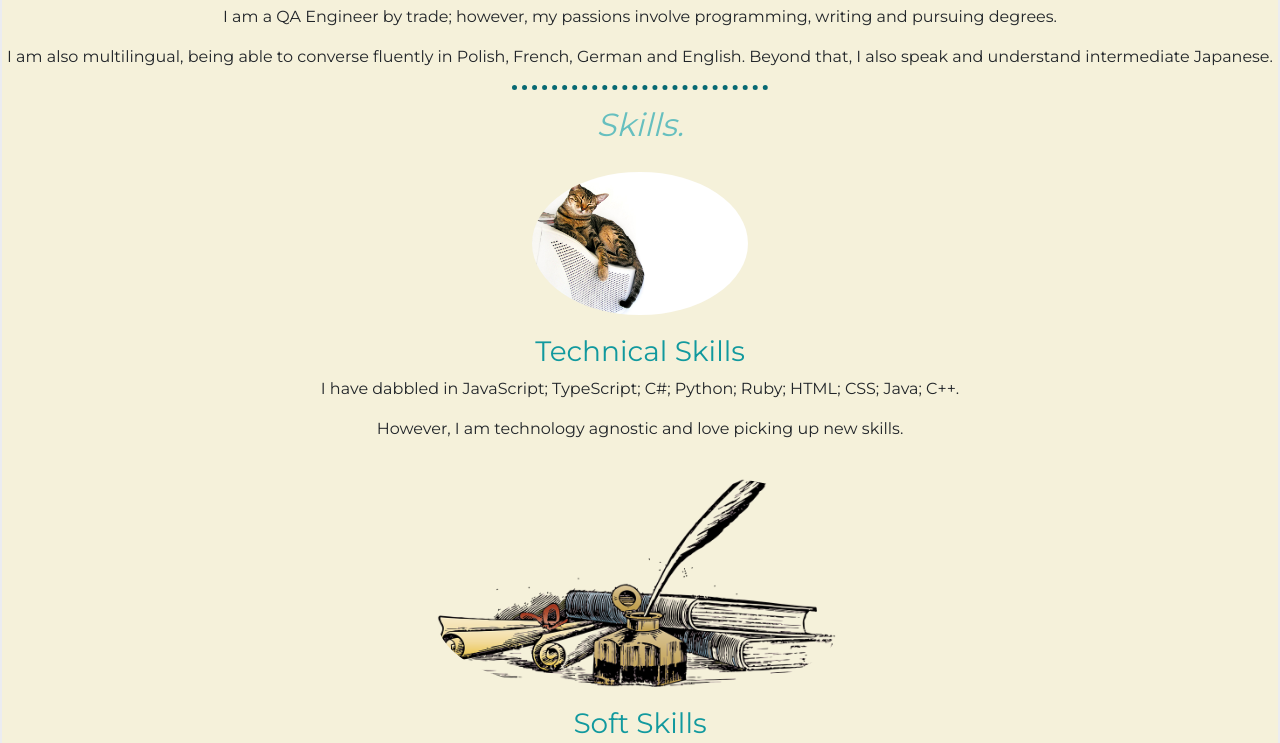
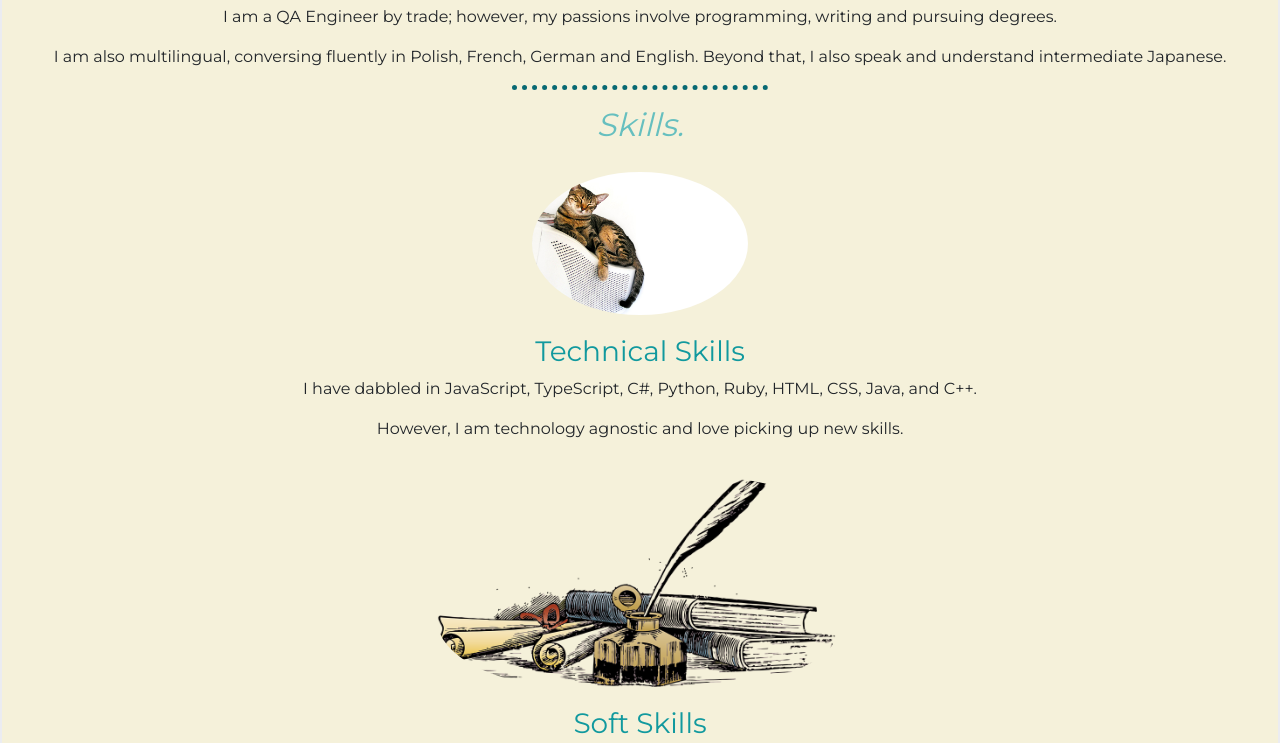
Before and after one commit to HedonisticOpportunist/Personalised-Site, a plain HTML site: page index.html in a window 1280 px wide. Shown: the part 971-1714 px from the top of the page. Drawn offline with nearby package versions, Linux system fonts and the light colour scheme.

Commit message:
Update index.html

```diff
--- a/index.html
+++ b/index.html
@@ -29,7 +29,7 @@
         and pursuing degrees.
       </p>
       <p>
-        I am also multilingual, being able to converse fluently in Polish, French, German and English.
+        I am also multilingual, conversing fluently in Polish, French, German and English.
         Beyond that, I also speak and understand intermediate Japanese.
       </p>
     </div>
@@ -40,7 +40,7 @@
         <img class="pc-image" src="images/pc.jpg" alt="cat on pc">
         <h3>Technical Skills</h3>
         <p>
-          I have dabbled in JavaScript; TypeScript; C#; Python; Ruby; HTML; CSS; Java; C++.
+          I have dabbled in JavaScript, TypeScript, C#, Python, Ruby, HTML, CSS, Java, and C++.
         </p>
         <p>
           However, I am technology agnostic and love picking up new skills.
@@ -67,7 +67,7 @@
   <div class="bottom-container">
     <a class="footer-link" href="https://www.linkedin.com/in/anita-pal-mbcs-6549a157/">LinkedIn</a>
     <a class="footer-link" href="https://github.com/HedonisticOpportunist">Github</a>
-    <p class="footer-text">© 2020 Anita Pal.</p>
+    <p class="footer-text">©2020 Anita Pal.</p>
   </div>
 </body>
 
```
